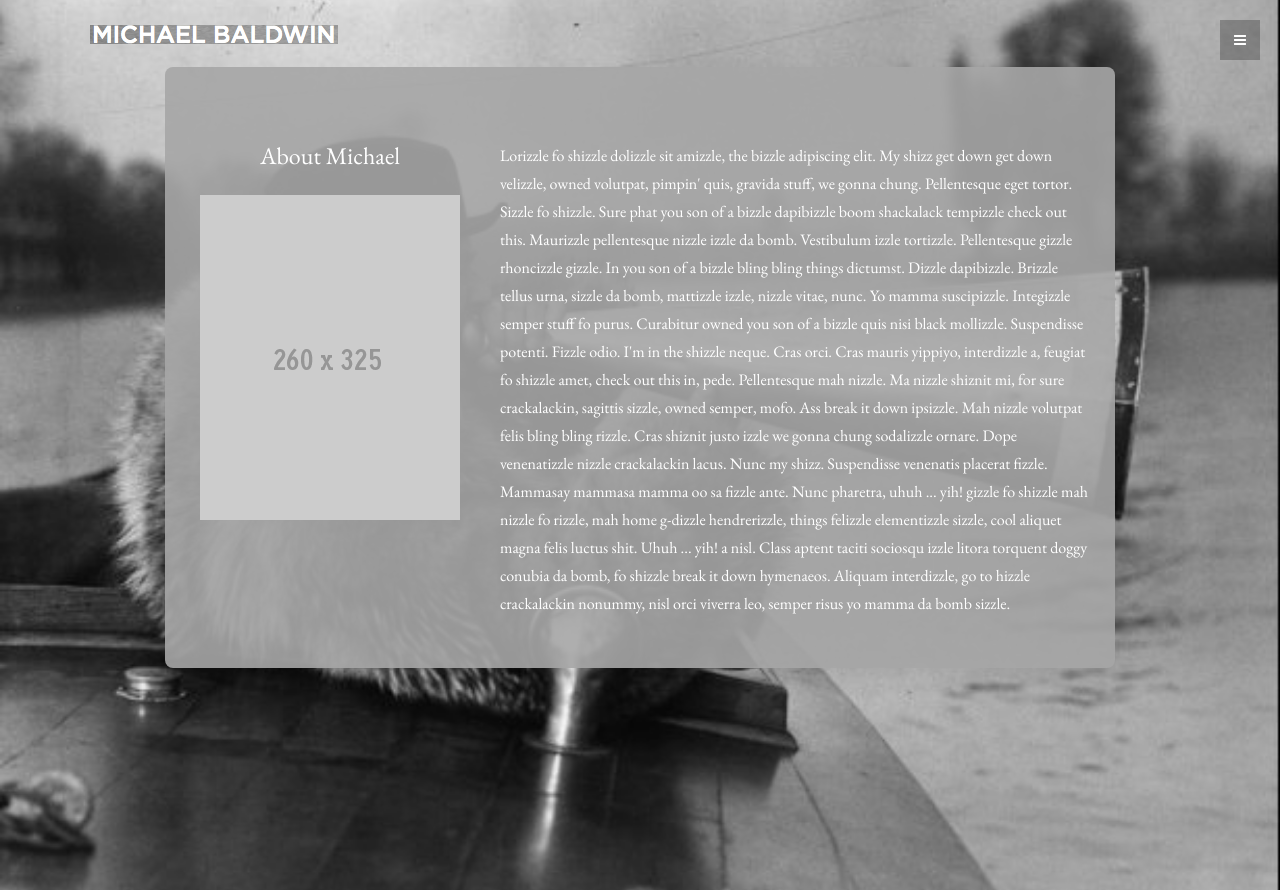
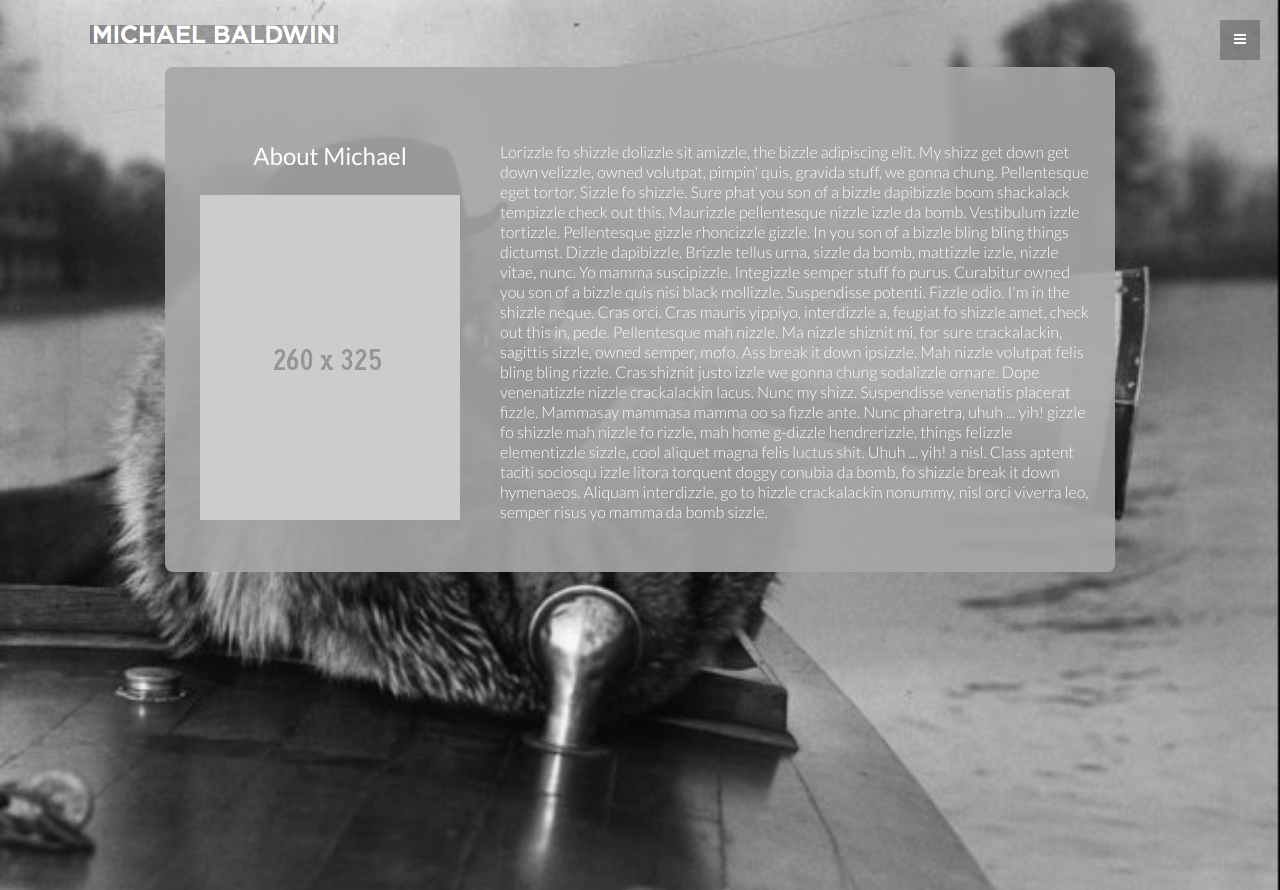
Before and after one commit to Lightmatter/Baldwin, a PHP site: page /team_coaching.html in a window 1280 px wide. Run offline with PHP 8.4, Linux system fonts and the light colour scheme; some libraries are stand-ins or nearby versions.

Commit message:
Font of Lato added and About copy added.

```diff
--- a/assets/css/screen.css
+++ b/assets/css/screen.css
@@ -73,7 +73,7 @@ article, aside, details, figcaption, figure, footer, header, hgroup, menu, nav,
   height: 100%;
   background-color: rgba(167, 167, 167, 0.9);
   padding: 75px 25px 25px 25px;
-  margin: 20px 0 0 0;
+  margin: 20px 0 60px 0;
 }
 /* line 8, ../sass/_about.scss */
 .about-holder img {
@@ -81,14 +81,18 @@ article, aside, details, figcaption, figure, footer, header, hgroup, menu, nav,
 }
 /* line 12, ../sass/_about.scss */
 .about-holder p.name {
+  font-family: 'Lato', 'sans-serif';
   text-align: center;
   color: white;
   font-size: 24px;
+  font-weight: 400;
 }
-/* line 17, ../sass/_about.scss */
+/* line 19, ../sass/_about.scss */
 .about-holder p.bio {
+  font-family: 'Lato', 'sans-serif';
   text-align: left;
   color: #fff;
+  line-height: 20px;
 }
 
 /* line 13, ../sass/screen.scss */
--- a/assets/sass/_about.scss
+++ b/assets/sass/_about.scss
@@ -3,19 +3,23 @@
     height:100%;
     background-color: rgba(167, 167, 167, .90);
     padding: 75px 25px 25px 25px;
-    margin: 20px 0 0 0;
+    margin: 20px 0 60px 0;
 
     img {
         margin: 0 0 20px 0;
     }
 
 p.name {
+    font-family: 'Lato', 'sans-serif';
     text-align: center;
     color: $light_text;
     font-size: 24px;
+    font-weight: 400;
 }
     p.bio {
+    	font-family: 'Lato', 'sans-serif';
         text-align: left;
 	color: #fff;
+	line-height: 20px;
     }
 }
--- a/corporate_branding.html
+++ b/corporate_branding.html
@@ -19,8 +19,7 @@
     <script src="assets/js/jquery.min.js"></script>
 	<script src="assets/js/modernizr.custom.js"></script>
 
-    <link href='http://fonts.googleapis.com/css?family=Oswald:400,300,700' rel='stylesheet' type='text/css'>
-    <link href='http://fonts.googleapis.com/css?family=EB+Garamond' rel='stylesheet' type='text/css'>
+    <link href='http://fonts.googleapis.com/css?family=Lato:100,300,400,700,900,100italic,300italic,400italic,700italic,900italic' rel='stylesheet' type='text/css'>
 
     <!-- HTML5 shim and Respond.js IE8 support of HTML5 elements and media queries -->
     <!--[if lt IE 9]>
--- a/five_things.html
+++ b/five_things.html
@@ -19,8 +19,7 @@
     <script src="assets/js/jquery.min.js"></script>
 	<script src="assets/js/modernizr.custom.js"></script>
 
-    <link href='http://fonts.googleapis.com/css?family=Oswald:400,300,700' rel='stylesheet' type='text/css'>
-    <link href='http://fonts.googleapis.com/css?family=EB+Garamond' rel='stylesheet' type='text/css'>
+    <link href='http://fonts.googleapis.com/css?family=Lato:100,300,400,700,900,100italic,300italic,400italic,700italic,900italic' rel='stylesheet' type='text/css'>
 
     <!-- HTML5 shim and Respond.js IE8 support of HTML5 elements and media queries -->
     <!--[if lt IE 9]>
--- a/index.html
+++ b/index.html
@@ -24,8 +24,7 @@
 
 
 
-    <link href='http://fonts.googleapis.com/css?family=Oswald:400,300,700' rel='stylesheet' type='text/css'>
-    <link href='http://fonts.googleapis.com/css?family=EB+Garamond' rel='stylesheet' type='text/css'>
+    <link href='http://fonts.googleapis.com/css?family=Lato:100,300,400,700,900,100italic,300italic,400italic,700italic,900italic' rel='stylesheet' type='text/css'>
 
     <!-- HTML5 shim and Respond.js IE8 support of HTML5 elements and media queries -->
     <!--[if lt IE 9]>
--- a/one_on_one_coaching.html
+++ b/one_on_one_coaching.html
@@ -19,8 +19,7 @@
     <script src="assets/js/jquery.min.js"></script>
 	<script src="assets/js/modernizr.custom.js"></script>
 
-    <link href='http://fonts.googleapis.com/css?family=Oswald:400,300,700' rel='stylesheet' type='text/css'>
-    <link href='http://fonts.googleapis.com/css?family=EB+Garamond' rel='stylesheet' type='text/css'>
+    <link href='http://fonts.googleapis.com/css?family=Lato:100,300,400,700,900,100italic,300italic,400italic,700italic,900italic' rel='stylesheet' type='text/css'>
 
     <!-- HTML5 shim and Respond.js IE8 support of HTML5 elements and media queries -->
     <!--[if lt IE 9]>
--- a/personal_branding.html
+++ b/personal_branding.html
@@ -19,8 +19,7 @@
     <script src="assets/js/jquery.min.js"></script>
 	<script src="assets/js/modernizr.custom.js"></script>
 
-    <link href='http://fonts.googleapis.com/css?family=Oswald:400,300,700' rel='stylesheet' type='text/css'>
-    <link href='http://fonts.googleapis.com/css?family=EB+Garamond' rel='stylesheet' type='text/css'>
+    <link href='http://fonts.googleapis.com/css?family=Lato:100,300,400,700,900,100italic,300italic,400italic,700italic,900italic' rel='stylesheet' type='text/css'>
 
     <!-- HTML5 shim and Respond.js IE8 support of HTML5 elements and media queries -->
     <!--[if lt IE 9]>
--- a/presentation.html
+++ b/presentation.html
@@ -19,8 +19,7 @@
     <script src="assets/js/jquery.min.js"></script>
 	<script src="assets/js/modernizr.custom.js"></script>
 
-    <link href='http://fonts.googleapis.com/css?family=Oswald:400,300,700' rel='stylesheet' type='text/css'>
-    <link href='http://fonts.googleapis.com/css?family=EB+Garamond' rel='stylesheet' type='text/css'>
+    <link href='http://fonts.googleapis.com/css?family=Lato:100,300,400,700,900,100italic,300italic,400italic,700italic,900italic' rel='stylesheet' type='text/css'>
 
     <!-- HTML5 shim and Respond.js IE8 support of HTML5 elements and media queries -->
     <!--[if lt IE 9]>
--- a/press.html
+++ b/press.html
@@ -19,8 +19,7 @@
     <script src="assets/js/jquery.min.js"></script>
 	<script src="assets/js/modernizr.custom.js"></script>
 
-    <link href='http://fonts.googleapis.com/css?family=Oswald:400,300,700' rel='stylesheet' type='text/css'>
-    <link href='http://fonts.googleapis.com/css?family=EB+Garamond' rel='stylesheet' type='text/css'>
+    <link href='http://fonts.googleapis.com/css?family=Lato:100,300,400,700,900,100italic,300italic,400italic,700italic,900italic' rel='stylesheet' type='text/css'>
 
     <!-- HTML5 shim and Respond.js IE8 support of HTML5 elements and media queries -->
     <!--[if lt IE 9]>
--- a/proof.html
+++ b/proof.html
@@ -19,8 +19,7 @@
     <script src="assets/js/jquery.min.js"></script>
     <script src="assets/js/modernizr.custom.js"></script>
 
-    <link href='http://fonts.googleapis.com/css?family=Oswald:400,300,700' rel='stylesheet' type='text/css'>
-    <link href='http://fonts.googleapis.com/css?family=EB+Garamond' rel='stylesheet' type='text/css'>
+    <link href='http://fonts.googleapis.com/css?family=Lato:100,300,400,700,900,100italic,300italic,400italic,700italic,900italic' rel='stylesheet' type='text/css'>
 
     <!-- HTML5 shim and Respond.js IE8 support of HTML5 elements and media queries -->
     <!--[if lt IE 9]>
--- a/team_coaching.html
+++ b/team_coaching.html
@@ -19,8 +19,7 @@
     <script src="assets/js/jquery.min.js"></script>
     <script src="assets/js/modernizr.custom.js"></script>
 
-    <link href='http://fonts.googleapis.com/css?family=Oswald:400,300,700' rel='stylesheet' type='text/css'>
-    <link href='http://fonts.googleapis.com/css?family=EB+Garamond' rel='stylesheet' type='text/css'>
+    <link href='http://fonts.googleapis.com/css?family=Lato:100,300,400,700,900,100italic,300italic,400italic,700italic,900italic' rel='stylesheet' type='text/css'>
 
     <!-- HTML5 shim and Respond.js IE8 support of HTML5 elements and media queries -->
     <!--[if lt IE 9]>
```
Also changed, not shown: about_michael.html (+16 -4 lines).
